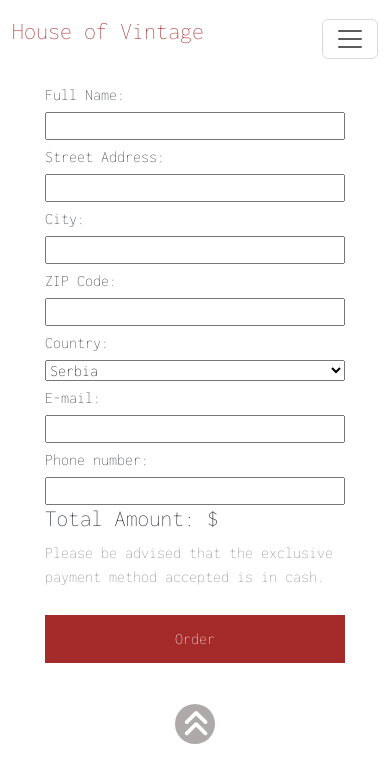
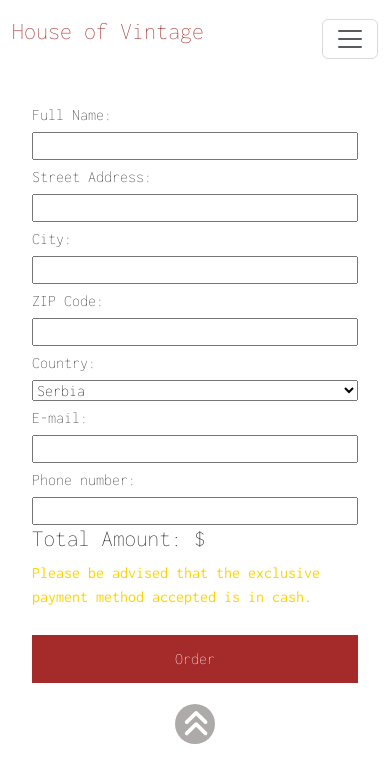
Before and after one commit to pavlovic96/E-commerce-React.js, a React (Create React App) app: page /order in a window 390 px wide. Shown: the top 782 px of the page. Built offline with nearby package versions, Linux system fonts and the light colour scheme.

Commit message:
responsive

```diff
--- a/src/components/Cart/Cart.js
+++ b/src/components/Cart/Cart.js
@@ -13,7 +13,7 @@
 
   return (
     <div>
-      <h1 className="yourCart animate__animated animate__fadeIn">Your cart:</h1>
+      <h2 className="yourCart animate__animated animate__fadeIn">Your cart:</h2>
       <Container className="cartItems">
         <Row>
           <Col md={{ span: 6, offset: 3 }}>
--- a/src/components/Cart/CartItem/CartItem.css
+++ b/src/components/Cart/CartItem/CartItem.css
@@ -5,9 +5,10 @@
 
 .descriptionInCart {
   margin-left: 10px;
+  margin-top: 10px;
 }
 
-.descriptionInCart h2 {
+.descriptionInCart h3 {
   font-weight: 200;
 }
 
@@ -43,3 +44,9 @@
   margin-left: 20px;
   padding-top: -5px;
 }
+
+@media (min-width: 760px) and (max-width:1000px) {
+.delete {
+
+}
+}
--- a/src/components/Cart/CartItem/CartItem.js
+++ b/src/components/Cart/CartItem/CartItem.js
@@ -21,16 +21,16 @@
     <div className="cartItem">
       <Container>
         <Row>
-          <Col md={6}>
+          <Col lg={6}>
             <img
               src={img}
               alt=""
               className="cartImg animate__animated animate__fadeIn"
             />
           </Col>
-          <Col md={6}>
+          <Col lg={6}>
             <div className="descriptionInCart">
-              <h2>{productName}</h2>
+              <h3>{productName}</h3>
               <p className="priceInCart">
                 Price: ${price} x {cart[id]} = {price * cart[id]}
               </p>
--- a/src/components/Cart/Order/Order.css
+++ b/src/components/Cart/Order/Order.css
@@ -9,7 +9,7 @@
 .order-form {
   display: flex;
   flex-direction: column;
-  width: 300px;
+  width: 500px;
 }
 
 .order-form label {
@@ -20,7 +20,8 @@
 }
 
 .payment {
-  color: grey;
+  color: rgb(255, 213, 1);
+  font-weight: 400;
 }
 #final-order {
   margin: 10px 0;
@@ -37,3 +38,13 @@
   background-color: white;
   border: 2px solid brown;
 }
+
+
+@media (max-width:600px) {
+  .order-form {
+    display: flex;
+    flex-direction: column;
+    width: 100%;
+    padding: 20px;
+  }
+}
--- a/src/components/Footer/Footer.js
+++ b/src/components/Footer/Footer.js
@@ -34,7 +34,7 @@
               <h4 className="infoTitle">Phone</h4>
               <p className="infoData">+381 999 999 999</p>
               <h4 className="infoTitle">Email:</h4>
-              <p className="infoData">hauseofvintage@gmail.com</p>
+              <p className="infoData">houseofvintage@gmail.com</p>
             </div>
           </Col>
           <Col md="4">
```
Also changed, not shown: 1 other file (tests, documents, lock files or other folders).
